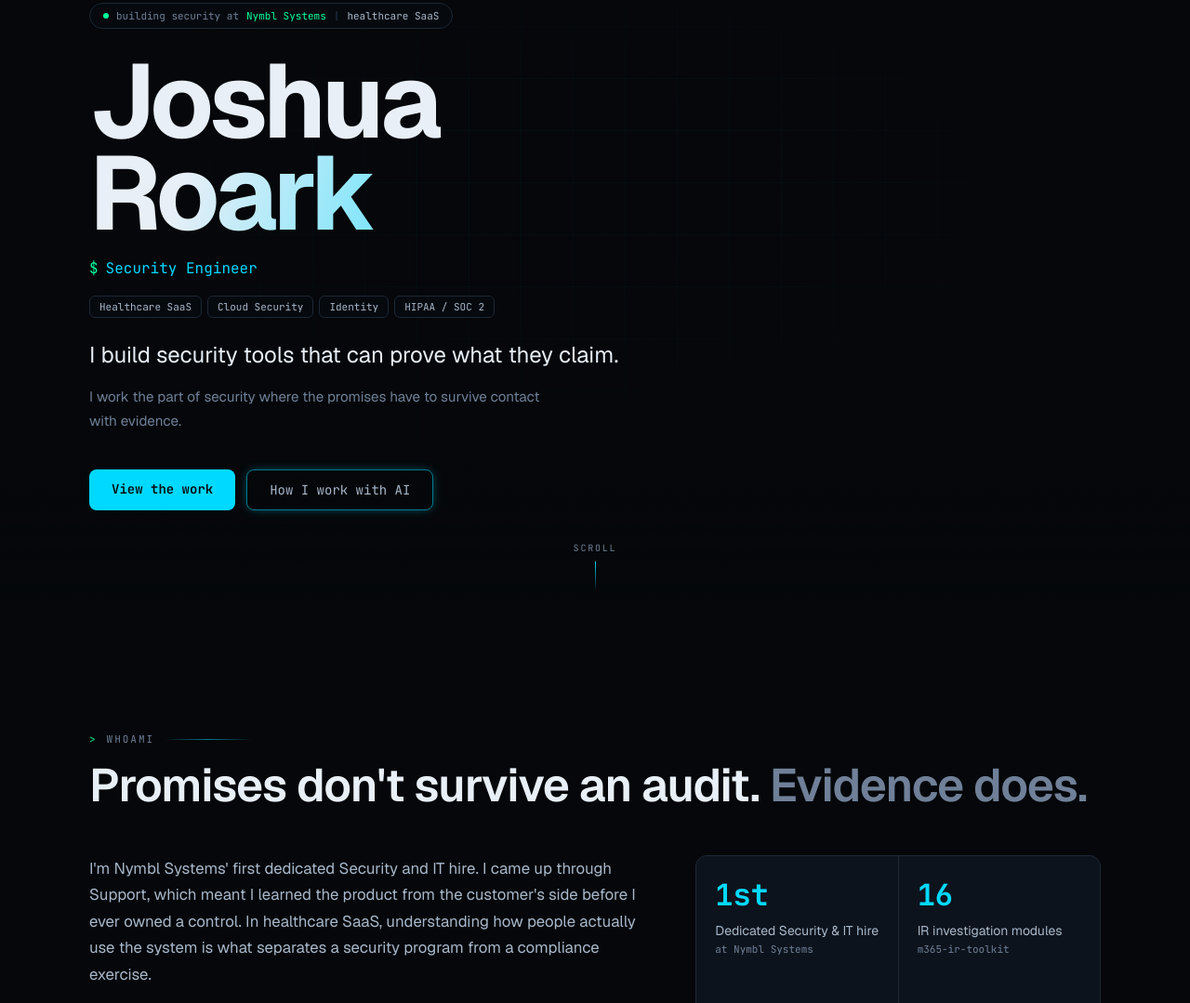
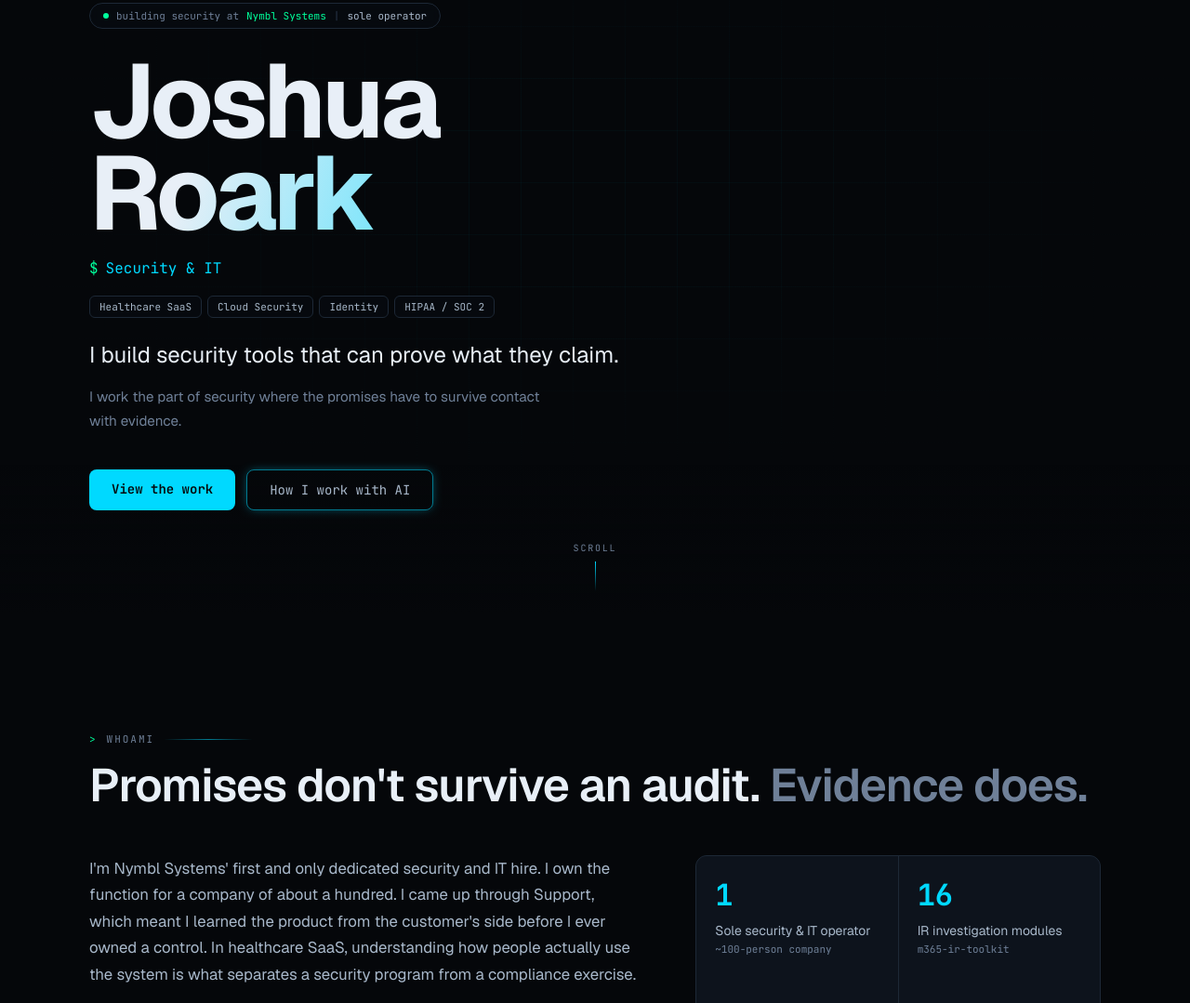
Before and after one commit to prodfail/prod-fail, a plain HTML site: page public/index.html in a window 1280 px wide. Shown: the part 140-1219 px from the top of the page at 93% size. Drawn offline with Linux system fonts and the light colour scheme.

Commit message:
Title the work, not the HR ladder
Hero is Security & IT / sole operator. Timeline keeps the official
Analyst title. About and current role now state the actual scope.

```diff
--- a/public/index.html
+++ b/public/index.html
@@ -5,18 +5,18 @@
     <meta name="viewport" content="width=device-width, initial-scale=1" />
     <meta name="theme-color" content="#05070a" />
     <meta name="color-scheme" content="dark" />
-    <title>Joshua Roark | Security Engineer</title>
+    <title>Joshua Roark | Security & IT</title>
     <meta
       name="description"
-      content="Security engineer at Nymbl Systems. Identity, endpoints, SOC coordination, HIPAA and SOC 2. Open-source Microsoft 365 incident-response tooling."
+      content="I run security and IT at Nymbl Systems, a healthcare SaaS company of about a hundred. Identity, endpoints, SOC coordination, HIPAA and SOC 2. Open-source Microsoft 365 incident-response tooling."
     />
     <meta name="author" content="Joshua Roark" />
     <meta name="robots" content="index, follow" />
     <link rel="canonical" href="https://prod.fail/" />
-    <meta property="og:title" content="Joshua Roark | Security Engineer" />
+    <meta property="og:title" content="Joshua Roark | Security & IT" />
     <meta
       property="og:description"
-      content="Security engineer at Nymbl Systems. Identity, endpoints, SOC coordination, HIPAA and SOC 2. Open-source Microsoft 365 incident-response tooling."
+      content="I run security and IT at Nymbl Systems, a healthcare SaaS company of about a hundred. Identity, endpoints, SOC coordination, HIPAA and SOC 2."
     />
     <meta property="og:url" content="https://prod.fail/" />
     <meta property="og:site_name" content="Joshua Roark" />
@@ -24,13 +24,13 @@
     <meta property="og:image:type" content="image/png" />
     <meta property="og:image:width" content="1200" />
     <meta property="og:image:height" content="630" />
-    <meta property="og:image:alt" content="Joshua Roark, Security Engineer" />
+    <meta property="og:image:alt" content="Joshua Roark, Security & IT" />
     <meta property="og:type" content="profile" />
     <meta name="twitter:card" content="summary_large_image" />
-    <meta name="twitter:title" content="Joshua Roark | Security Engineer" />
+    <meta name="twitter:title" content="Joshua Roark | Security & IT" />
     <meta
       name="twitter:description"
-      content="Security engineer at Nymbl Systems. Identity, endpoints, SOC coordination, HIPAA and SOC 2."
+      content="I run security and IT at Nymbl Systems, a healthcare SaaS company of about a hundred."
     />
     <meta name="twitter:image" content="https://prod.fail/img/og.png" />
     <link rel="icon" href="/img/favicon.svg" type="image/svg+xml" />
@@ -91,14 +91,14 @@
             <span class="mute">building security at</span>
             <span class="live">Nymbl Systems</span>
             <span class="sep" aria-hidden="true">|</span>
-            <span class="note">healthcare SaaS</span>
+            <span class="note">sole operator</span>
           </p>
           <h1>
             <span class="block">Joshua</span>
             <span class="block text-gradient">Roark</span>
           </h1>
           <p class="role-line">
-            <span class="prompt" aria-hidden="true">$</span>Security Engineer<span class="caret" aria-hidden="true"></span>
+            <span class="prompt" aria-hidden="true">$</span>Security & IT<span class="caret" aria-hidden="true"></span>
           </p>
           <ul class="specialisms">
             <li>Healthcare SaaS</li>
@@ -125,7 +125,7 @@
           <div class="about-grid">
             <div class="prose">
               <p>
-                I'm Nymbl Systems' first dedicated Security and IT hire. I came up through Support, which meant I learned the product from the customer's side before I ever owned a control. In healthcare SaaS, understanding how people actually use the system is what separates a security program from a compliance exercise.
+                I'm Nymbl Systems' first and only dedicated security and IT hire. I own the function for a company of about a hundred. I came up through Support, which meant I learned the product from the customer's side before I ever owned a control. In healthcare SaaS, understanding how people actually use the system is what separates a security program from a compliance exercise.
               </p>
               <p>
                 Day to day I lead identity, device and endpoint security, coordinate SOC monitoring and incident response, and align our controls to HIPAA while driving SOC 2 readiness. I also own the IT underneath that: onboarding and offboarding, device lifecycle, tenant administration, and access governance.
@@ -139,11 +139,11 @@
             </div>
             <dl class="stat-grid">
               <div>
-                <dt class="sr-only">Dedicated Security & IT hire at Nymbl Systems</dt>
+                <dt class="sr-only">Sole security and IT operator at Nymbl Systems, about 100 people</dt>
                 <dd>
-                  <strong>1st</strong>
-                  <span>Dedicated Security & IT hire</span>
-                  <em>at Nymbl Systems</em>
+                  <strong>1</strong>
+                  <span>Sole security & IT operator</span>
+                  <em>~100-person company</em>
                 </dd>
               </div>
               <div>
@@ -605,7 +605,7 @@
               <h3>Security / IT Analyst</h3>
               <p class="org">Nymbl Systems · Full-time · Remote</p>
               <p>
-                Nymbl's first dedicated security hire. I lead identity, device and endpoint security, rolling out MDM and endpoint protection across the organization. I collaborate with the SOC to strengthen incident response, and separately align internal policies and controls with HIPAA while supporting SOC 2 readiness. I also own IT operations and employee onboarding, keeping access controls tight as the company grows.
+                Nymbl's first and only dedicated security and IT hire, for a company of about a hundred. I own the function: identity, device and endpoint security, MDM, SOC coordination, HIPAA alignment, SOC 2 readiness, and the IT operations underneath — onboarding, offboarding, device lifecycle, tenant administration, access governance.
               </p>
               <ul class="tags">
                 <li class="chip">Identity</li>
--- a/public/js/site.js
+++ b/public/js/site.js
@@ -114,7 +114,7 @@
     "@type": "Person",
     name: "Joshua Roark",
     alternateName: ["Josh Roark", "JR Roark"],
-    jobTitle: "Security Engineer",
+    jobTitle: "Security / IT Analyst",
     worksFor: { "@type": "Organization", name: "Nymbl Systems" },
     alumniOf: [
       {
```
